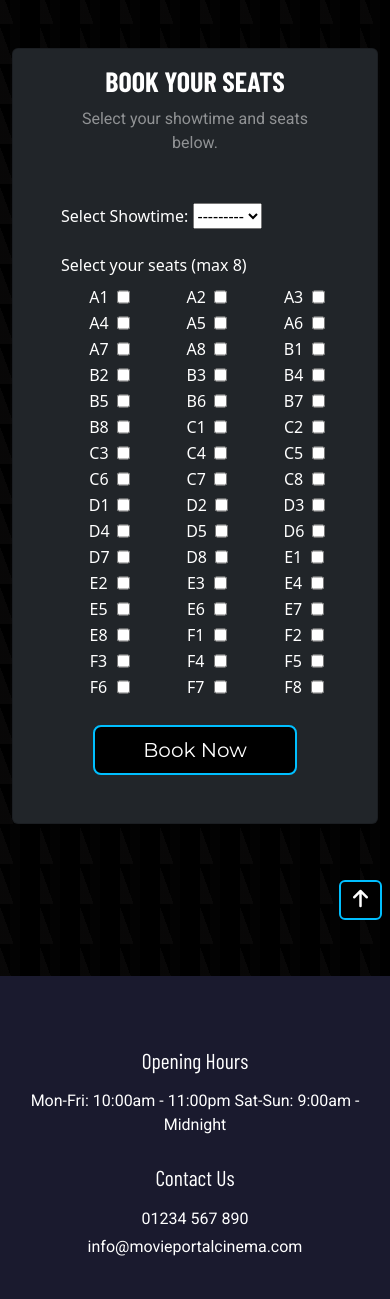
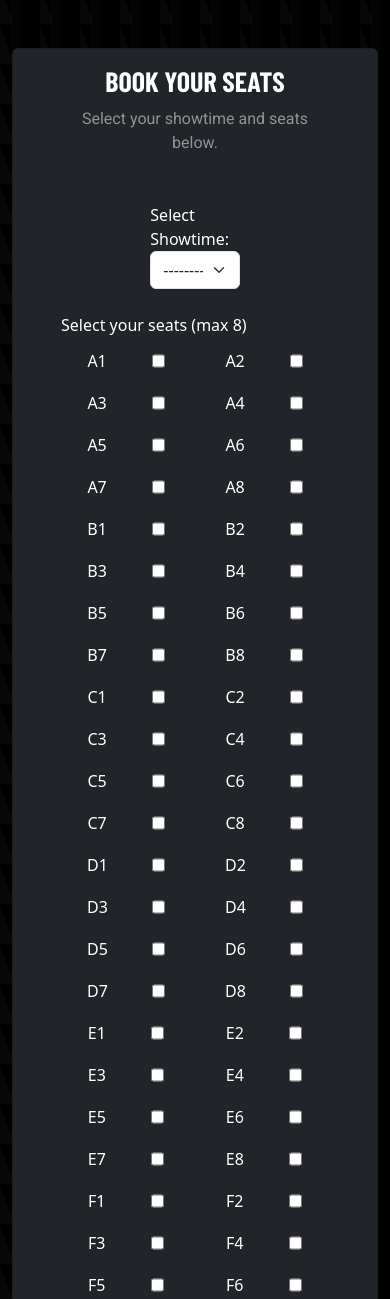
Before and after one commit to EllisBale/movie_portal, a Django app: page /bookings/ in a window 390 px wide. Shown: the part 96-1395 px from the top of the page. Run offline with Django 4.2, Linux system fonts and the light colour scheme; the visitor is signed in with stand-in values (Sample User, id 1); data that the repository does not hold is empty; parts of the project's set-up code (start-up, migrations or seed data) failed here and were passed over; some libraries are stand-ins or nearby versions; some web fonts are replaced.

Commit message:
Style: improve form layout for mobile

```diff
--- a/bookings/forms.py
+++ b/bookings/forms.py
@@ -4,7 +4,13 @@ from .seats import ALL_SEATS
 from films.models import FilmSchedule, Film
 
 class BookingForm(forms.Form):
-    schedule = forms.ModelChoiceField(queryset=FilmSchedule.objects.all(), label="Select Showtime")
+    schedule = forms.ModelChoiceField(
+        queryset=FilmSchedule.objects.all(),
+        label="Select Showtime",
+        widget=forms.Select(attrs={
+            'class': 'form-select form-select-md',
+        })
+    )
     seat_numbers = forms.MultipleChoiceField(
         choices=[(seat, seat) for seat in ALL_SEATS],
         widget=forms.CheckboxSelectMultiple,
--- a/bookings/templates/book_seats.html
+++ b/bookings/templates/book_seats.html
@@ -17,19 +17,21 @@
               <form method="post" novalidate>
                 {% csrf_token %}
 
-                <div class="mb-4 text-start">
-                  {{ form.schedule.label_tag }}
-                  {{ form.schedule }}
+                <div class="mb-4 text-start d-flex justify-content-center">
+                    <div class="col-4">
+                        {{ form.schedule.label_tag }}
+                        {{ form.schedule }}
+                    </div>
                 </div>
 
                 <div class="mb-4 text-start">
                   <label class="form-label">{{ form.seat_numbers.label }}</label>
-                  <div class="row">
+                  <div class="row g-2">
                     {% for checkbox in form.seat_numbers %}
-                      <div class="col-4 col-md-3">
-                        <div class="form-check text-start">
+                      <div class="col-6 col-sm-4 col-md-3">
+                        <div class="form-check text-start p-1">
                           {{ checkbox.tag }}
-                          <label class="form-check-label">
+                          <label class="form-check-label text-nowrap">
                             {{ checkbox.choice_label }}
                           </label>
                         </div>
```
